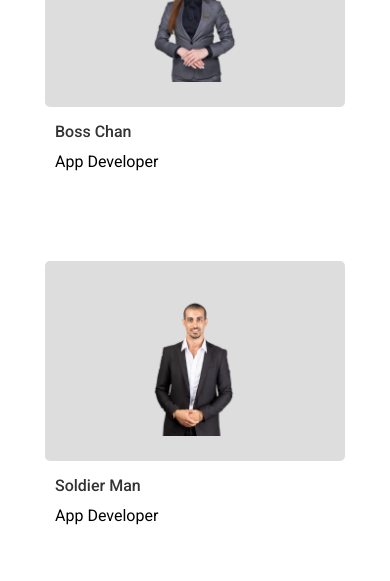
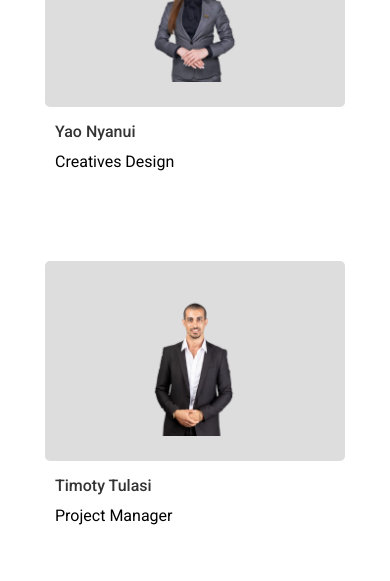
Before and after one commit to BatsaIke/agencyWemsite, a React (Create React App) app: page / in a window 390 px wide. Shown: the part 7020-7601 px from the top of the page. Built offline with nearby package versions, Linux system fonts and the light colour scheme.

Commit message:
responsive

```diff
--- a/src/component/UI/Team.js
+++ b/src/component/UI/Team.js
@@ -17,14 +17,14 @@ const teamMembers = [
   },
   {
     id: 2,
-    name: "Boss Chan",
-    position: "App Developer",
+    name: "Yao Nyanui",
+    position: "Creatives Design",
     imageUrl: team2,
   },
   {
     id: 3,
-    name: "Soldier Man",
-    position: "App Developer",
+    name: "Timoty Tulasi",
+    position: "Project Manager",
     imageUrl: team3,
   },
   {
```
